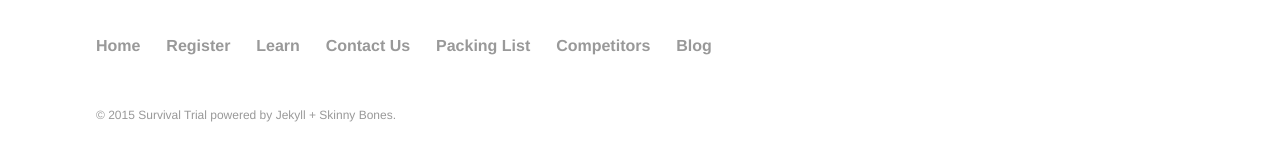
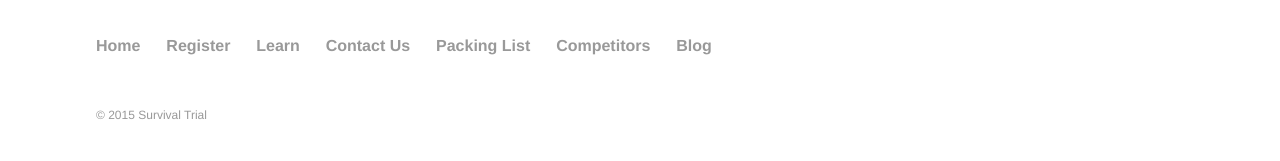
Before and after one commit to jonweiler/jonweiler.github.io, a Jekyll site: the page built from index.md, in a window 1280 px wide and 900 px high, scrolled down 4350 px. Shown: the part 699-860 px from the top of the window. Built offline with Jekyll 4.4.1, drawn with Linux system fonts in a browser that asks for light colours; comment, search, counter and statistics services are not loaded.

Commit message:
update footer

```diff
--- a/_includes/footer.html
+++ b/_includes/footer.html
@@ -11,5 +11,4 @@
 		{% endfor %}
 		</ul>
 	</nav><!-- /.bottom-menu -->
-	<p class="copyright">&#169; {{ site.time | date: '%Y' }} <a href="{{ site.url }}">{{ site.title }}</a> powered by <a href="http://jekyllrb.com" rel="nofollow">Jekyll</a> + <a href="http://mmistakes.github.io/skinny-bones-jekyll/" rel="nofollow">Skinny Bones</a>.</p>
-</footer>
+	<p class="copyright">&#169; {{ site.time | date: '%Y' }} <a href="{{ site.url }}">{{ site.title }}
```
